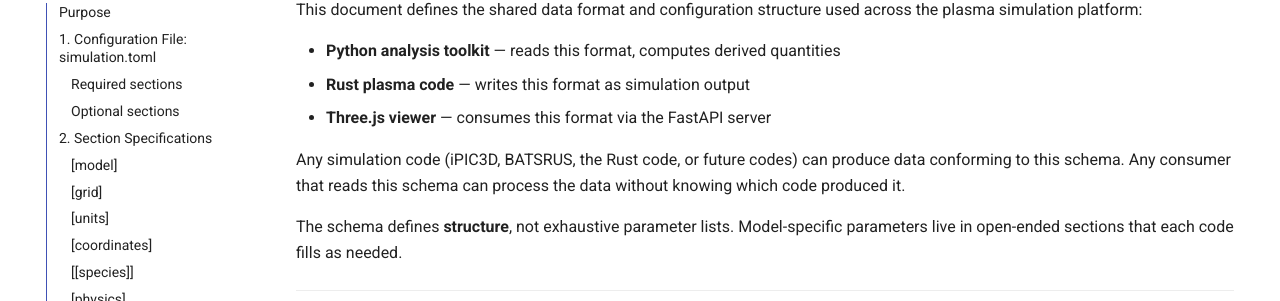
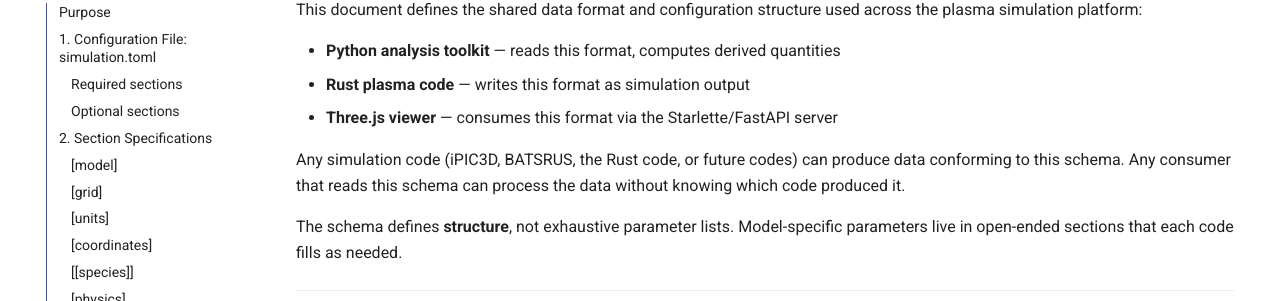
Before and after one commit to rusaitis/pypic, an MkDocs documentation site: the page built from docs/schema.md, in a window 1280 px wide and 900 px high. Shown: the part 282-583 px from the top of the window. Built offline with MkDocs 1.6.1 and Material for MkDocs 9.7.7, drawn with Linux system fonts in a browser that asks for light colours; some of the changed text lies outside the part shown.

Commit message:
docs: update CLAUDE.md conventions and server references
Fix Python 3.13 feature claims (type statement is 3.12, not 3.13).
Add pyvista to optional deps list. Update alfven_speed example to
show relativistic c=None pattern. Add task checkbox convention.
Rephrase server policy as optional Starlette/FastAPI module.
Replace FastAPI with Starlette/FastAPI across all docs.

Assisted-by: Claude [claude-opus-4-6]

```diff
--- a/docs/schema.md
+++ b/docs/schema.md
@@ -7,7 +7,7 @@ used across the plasma simulation platform:
 
 - **Python analysis toolkit** — reads this format, computes derived quantities
 - **Rust plasma code** — writes this format as simulation output
-- **Three.js viewer** — consumes this format via the FastAPI server
+- **Three.js viewer** — consumes this format via the Starlette/FastAPI server
 
 Any simulation code (iPIC3D, BATSRUS, the Rust code, or future codes) can
 produce data conforming to this schema. Any consumer that reads this schema
@@ -584,4 +584,4 @@ to this canonical layout. The Rust simulation writes this layout directly.
 - **Exhaustive physics parameter lists.** The `[physics]` section is open-ended by design.
 - **Native file layouts** of existing codes. Readers handle the translation.
 - **Internal data structures** of any project. Each project maps to/from the schema at its boundaries.
-- **API response format.** Defined in the FastAPI/viewer project, not here.
+- **API response format.** Defined in the Starlette/FastAPI/viewer project, not here.
```
Also changed, not shown: CLAUDE.md (+18 -4 lines), TASKS.md (+3 -3 lines).
